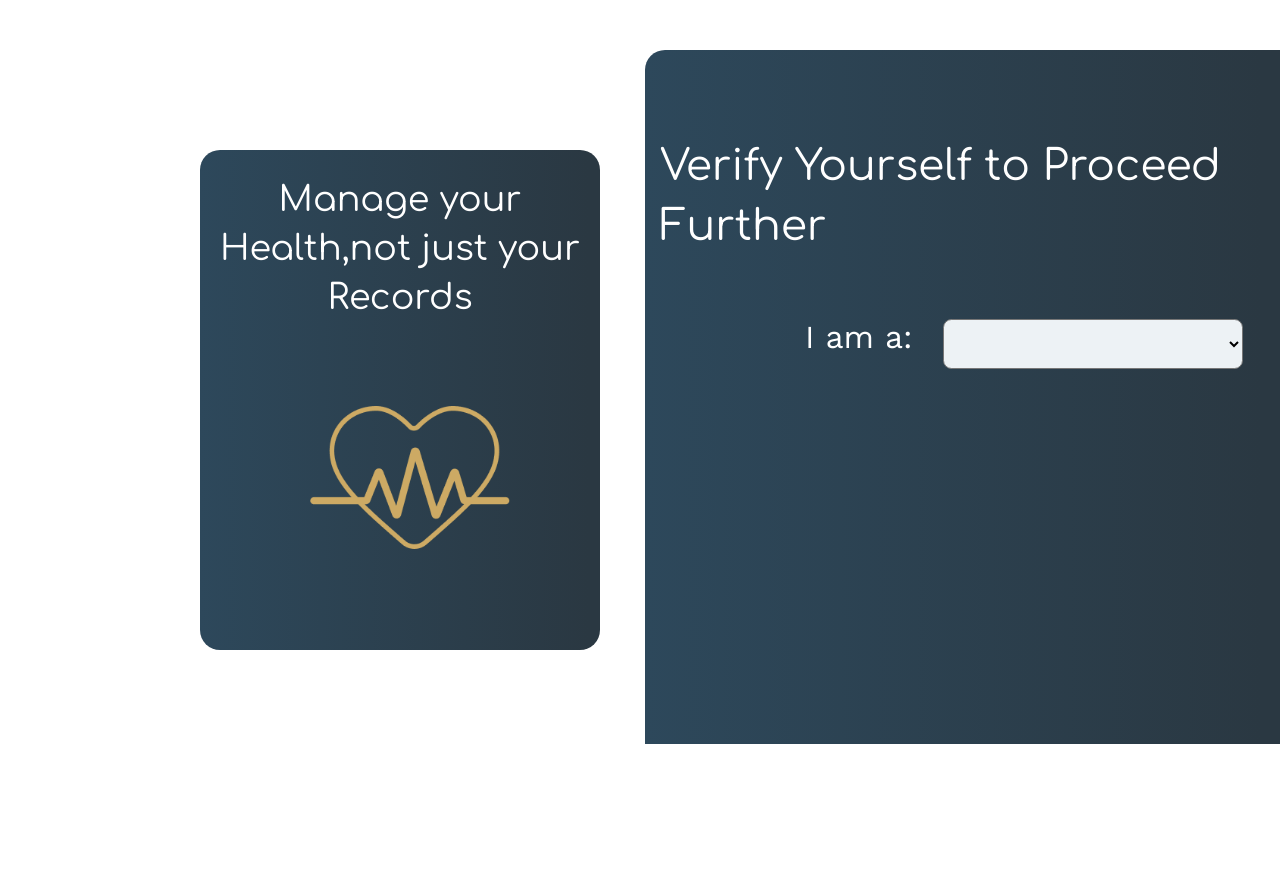
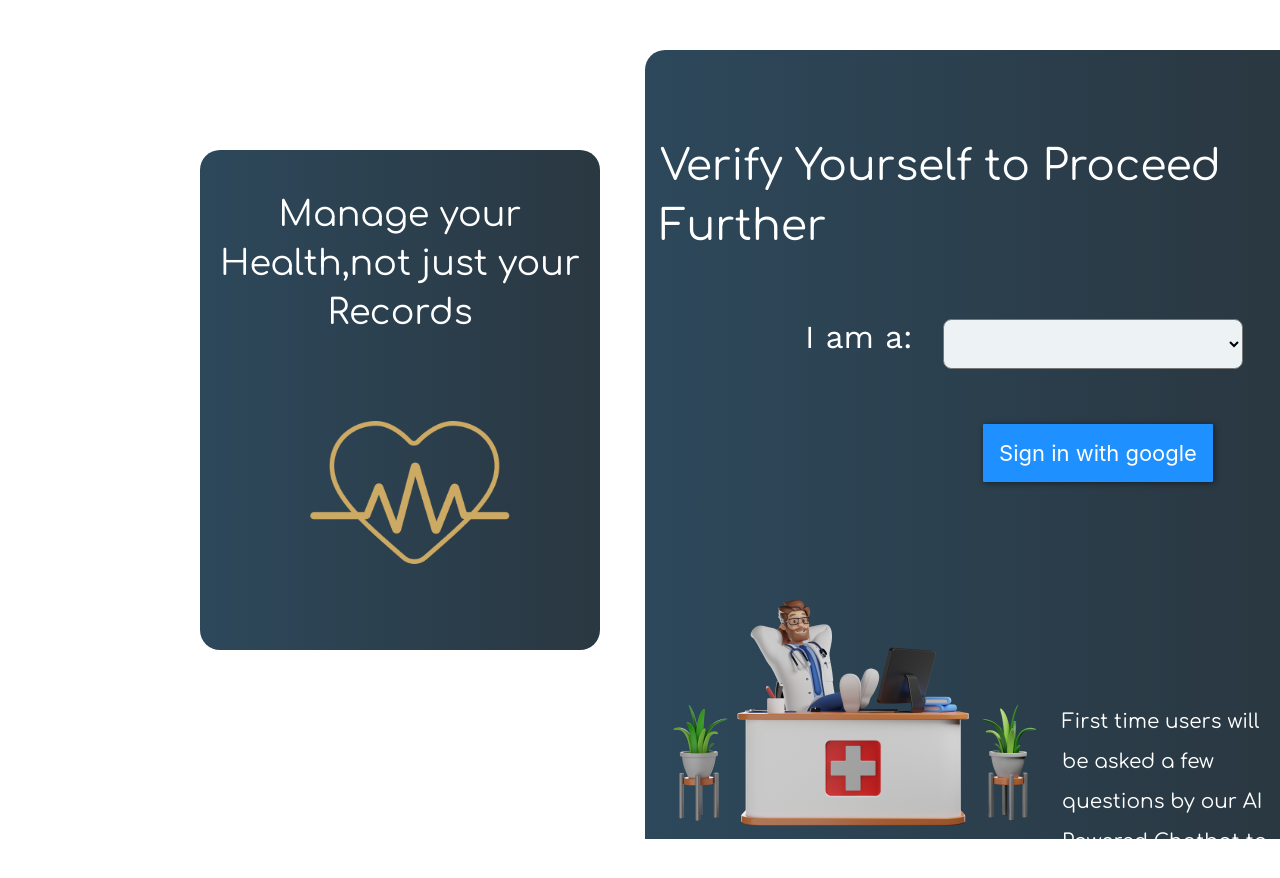
Before and after one commit to ayush-beniwal/MedifyMe-Old, a React (Vite) app in the folder MedifyMe-Frontend/: page /login in a window 1280 px wide. Shown: the top 878 px of the page. Before the commit the page ends 800 px from the top, so only its background shows below. Built offline with nearby package versions, Linux system fonts and the light colour scheme; no server answers.

Commit message:
login page

```diff
--- a/MedifyMe-Frontend/src/pages/Health_history/Health_history.jsx
+++ b/MedifyMe-Frontend/src/pages/Health_history/Health_history.jsx
@@ -24,7 +24,9 @@
   <label  className={ styles.text_health}  htmlFor="file-upload">Upload Files:</label>
   <input className={styles.health_file} type="file" id="file-upload" name="file-upload" />
 
-  <button className={styles.submit_button}type="submit">Submit</button>
+   <button className={styles.submit_button}type="submit">Submit</button>
+
+
 </form>
 
 
--- a/MedifyMe-Frontend/src/pages/Health_history/Health_history.module.css
+++ b/MedifyMe-Frontend/src/pages/Health_history/Health_history.module.css
@@ -51,17 +51,7 @@
 .health_file {
     margin-bottom: 20px;
 }
-button {
-    color: #fff;
-    padding: 10px 20px;
-    border: none;
-    cursor: pointer;
-    background: #CDAA64;
-    border-radius: 30px;
-    width: 271px;
-    height: 50px;
 
-}
 
 .submit_button{
     font-family: 'Comfortaa';
@@ -72,6 +62,14 @@
     margin-left:300px;
     padding-bottom:10px;
    color: #FFFFFF;
+   color: #fff;
+    padding: 10px 20px;
+    border: none;
+    cursor: pointer;
+    background: #CDAA64;
+    border-radius: 30px;
+    width: 271px;
+    height: 50px;
 }
 button:hover {
     background-color: #3e8e41;
--- a/MedifyMe-Frontend/src/pages/Login/Login.jsx
+++ b/MedifyMe-Frontend/src/pages/Login/Login.jsx
@@ -48,6 +48,7 @@
   // }, [loginResults.data, navigate, user.isLoggedIn, user.name]);
 
   return (
+
     <div className={styles.grid_container}>
         <div className={styles.left_wrapper}>
         <div className={styles.card}>
@@ -60,7 +61,6 @@
         <div className={styles.right_wrapper}>
          <h4 className={styles.login_content}>Verify Yourself to Proceed Further</h4>
          <div className={styles.for_inline}>
-
 
          <label className={styles.patients_input} htmlFor="sex">
                 I am a:
@@ -77,6 +77,21 @@
               </select>
 
 
+      <button className={styles.google_login_b}
+          disabled={loginResults.isLoading}
+          onClick={() => loginHandler()}
+        >
+          <span  className={styles.google_p}>
+          {loginResults.isLoading ? "Logging in..." : "Sign in with google"}
+          </span>
+        </button>
+
+        <div className={styles.login_lowerpart}>
+
+        <img src="pose_1.png" alt="" className={styles.img3} />
+         <p className={styles.login_lower_content}>First time users will be asked a few questions by our AI Powered Chatbot to begin their journey!</p>
+
+        </div>
 
          </div>
 
--- a/MedifyMe-Frontend/src/pages/Login/Login.module.css
+++ b/MedifyMe-Frontend/src/pages/Login/Login.module.css
@@ -12,7 +12,7 @@
     margin-top:50px;
     padding-bottom: 69px;
     width:auto;
-    height: 595px;
+    height: 690px;
     background:linear-gradient(270deg, #2A3842 2.95%, #2D485B 100%);
     border-top-left-radius: 20px;
     padding-top:30px;
@@ -79,8 +79,57 @@
 }
 
 
+.google_login_b{
+
+    margin-top: 55px;
+    margin-left: 338px;
+    background-color: #1E90FF;
+    font-size: 22px;
+    color: white;
+    font-family: 'Inter', sans-serif;
+    height: 58px;
+    cursor: pointer;
+    border: none;
+    border-radius: 1px;
+    width: 230px;
+    box-shadow: 1px 1px 6px rgba(0, 0, 0, 0.5);
+    display: flex;
+    flex-direction: row;
+    align-items: center;
+    justify-content: center;
+}
+.google_login_p{
+    font-size: 24px;
+    font-family: 'Inter', sans-serif;
+    margin-top: 20px;
+    font-weight: 600;
+    margin-bottom: 5px;
+    text-align: center;
+}
+
+.login_lowerpart{
+        display: grid;
+        grid-template-columns: repeat(2, 1fr);
+    ;
+
+}
+
+.img3{
+ padding: 20px;
+}
+
+.login_lower_content{
+margin-top:220px;
+font-family: 'Comfortaa';
+font-style: normal;
+font-weight: 400;
+font-size: 20px;
+line-height: 40px;
+color: #FFFFFF;
+}
+
 .content_left_wrapper{
-padding-top: 25px;
+padding-top: 40px;
 font-family: 'Comfortaa';
 font-style: normal;
 font-weight: 400;
@@ -88,5 +137,6 @@
 line-height: 49px;
 text-align: center;
 
+
 color: #FFFFFF;
 }
```
